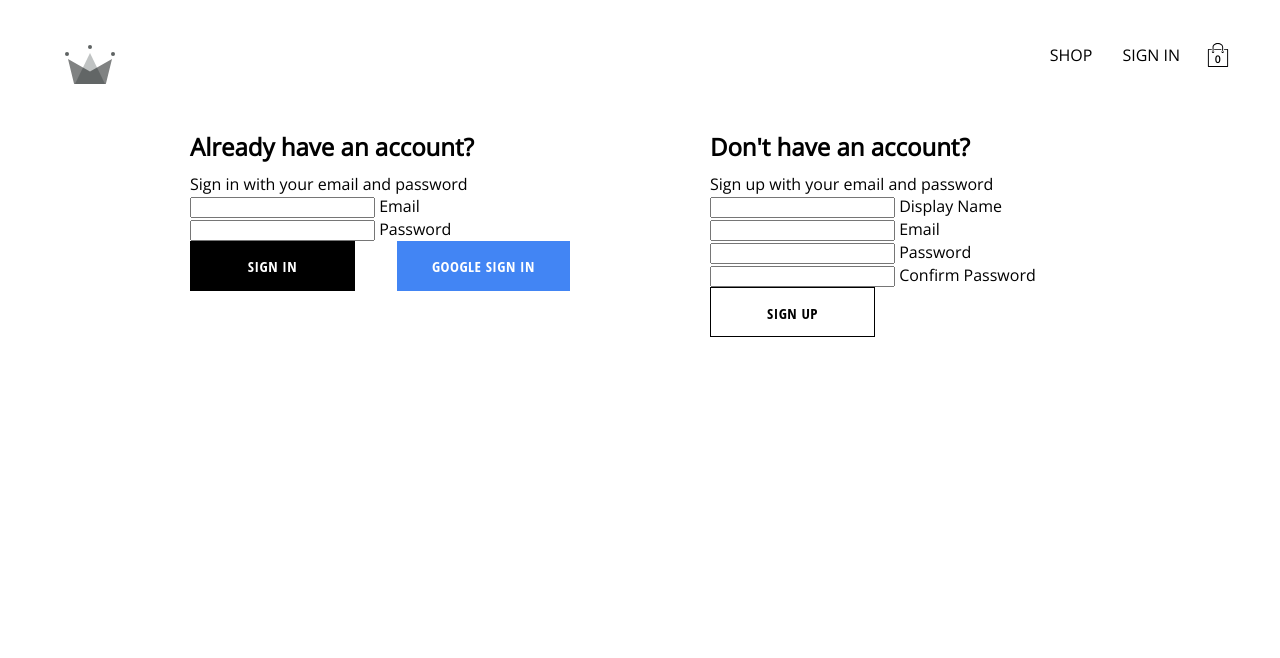
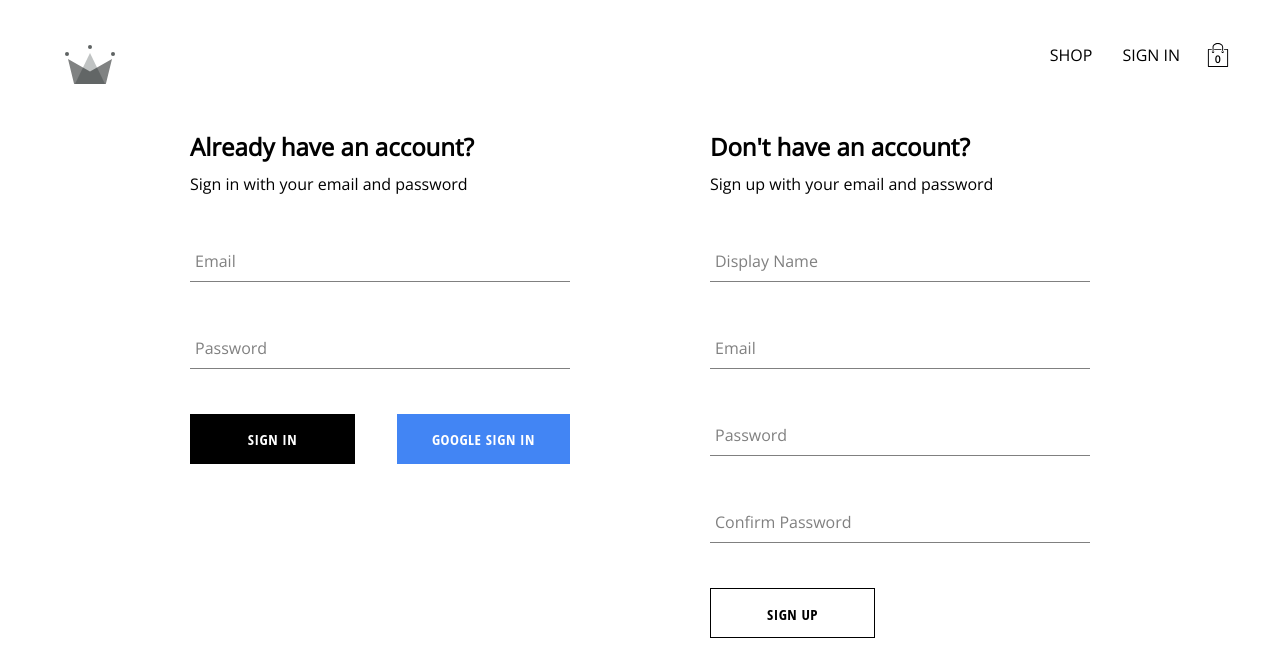
Before and after one commit to a-asmaa/crown-clothing, a React (Create React App) app: page /auth in a window 1280 px wide. Shown: the top 658 px of the page. Built offline with nearby package versions, Linux system fonts and the light colour scheme; no server answers; the database is empty.

Commit message:
fix input form - checkout css

```diff
--- a/src/components/checkout-item/checkout-item.component.jsx
+++ b/src/components/checkout-item/checkout-item.component.jsx
@@ -1,8 +1,7 @@
 import React from 'react'
 import {useDispatch, useSelector} from 'react-redux'
 import { addItemToCart, clearItemFromCart, removeItemFromCart } from '../../store/Actions/cartActions';
-import './checkout-item.styles.jsx'
-import { CheckoutItemContainer, ImageContainer, Quantity, RemoveButton } from './checkout-item.styles.jsx';
+import { Arrow, CheckoutItemContainer, ImageContainer, Quantity, RemoveButton, SpanText, Value } from './checkout-item.styles';
 
 
 function CheckoutItem({Item}) {
@@ -24,13 +23,13 @@ function CheckoutItem({Item}) {
             <img src={imageUrl} alt={name} />
         </ImageContainer>
 
-        <span className='name'> {name} </span>
+        <SpanText> {name} </SpanText>
         <Quantity>
-            <div className='arrow' onClick={handleDelete}> &#10094;</div>
-            <div className='value'>{quantity} </div>
-            <div className='arrow' onClick={handleAdd}> &#10095;</div>
+            <Arrow onClick={handleDelete}> &#10094;</Arrow>
+            <Value>{quantity} </Value>
+            <Arrow onClick={handleAdd}> &#10095;</Arrow>
          </Quantity>
-        <span className='price'>{price}</span>
+        <SpanText>{price}</SpanText>
         <RemoveButton onClick={handleClear}>&#10005;</RemoveButton>
 
     </CheckoutItemContainer>
--- a/src/components/checkout-item/checkout-item.styles.jsx
+++ b/src/components/checkout-item/checkout-item.styles.jsx
@@ -16,10 +16,12 @@ export const SpanText = styled.span`
   margin: 0 6px 0;
   font-size: 22px;
   color: #4a4a4a;
+  width: 23%;
 `
 
 export const Quantity = styled.span`
 display: flex;
+width: 23%;
 `
 
 export const ImageContainer = styled.div`
@@ -32,28 +34,15 @@ export const ImageContainer = styled.div`
   }
 `
 
+export const Arrow = styled.div`
+  cursor: pointer
+`
+
+export const Value = styled.div`
+  margin: 0 10px;
+`
+
 export const RemoveButton = styled.div`
   padding-left: 12px;
   cursor: pointer;
 `
-
-
-
-
-  // .name,
-  // .quantity,
-  // .price {
-  //   width: 23%;
-  // }
-
-  // .quantity {
-
-
-  //   .arrow {
-  //     cursor: pointer;
-  //   }
-
-  //   .value {
-  //     margin: 0 10px;
-  //   }
-  // }
--- a/src/components/input-form/form-input.jsx
+++ b/src/components/input-form/form-input.jsx
@@ -1,14 +1,14 @@
 import React from 'react'
-import './form-input.styles.jsx'
+import { FormInput, FormLabel, Group } from './form-input.styles'
 function InputForm({ label, ...otherProps}) {
 
 
 
   return (
-    <div className='group'>
-        <input className='form-input' {...otherProps} />
-        <label className={`${otherProps.value.length ? 'shrink' : ''} form-input-label`}> {label} </label>
-    </div>
+    <Group>
+        <FormInput {...otherProps} />
+        <FormLabel shrink={otherProps.value.length} > {label} </FormLabel>
+    </Group>
   )
 }
 
--- a/src/components/input-form/form-input.styles.jsx
+++ b/src/components/input-form/form-input.styles.jsx
@@ -1,101 +1,56 @@
-import styled from 'styled-components';
+import styled, {css} from 'styled-components';
 
+const subColor = 'grey';
+const mainColor= 'black';
 
-export const GroupContainer = styled.div`
-  width: 100%;
-  display: flex;
-  min-height: 100px;
-  border-bottom: 1px solid darkgrey;
-  padding: 15px 0;
-  font-size: 20px;
-  align-items: center;
+const ShrinkLabel = css`
+    top: -14px;
+    font-size: 12px;
+    color: ${mainColor};
 `
 
-export const SpanText = styled.span`
-  font-weight: bold;
-  margin: 0 6px 0;
-  font-size: 22px;
-  color: #4a4a4a;
+export const FormLabel = styled.label`
+
+    color: ${subColor};
+    font-size: 16px;
+    font-weight: normal;
+    position: absolute;
+    pointer-events: none;
+    left: 5px;
+    top: 10px;
+    transition: 300ms ease all;
+
+    ${({shrink}) => shrink && ShrinkLabel}
+
 `
 
-export const Quantity = styled.span`
-display: flex;
+export const FormInput = styled.input`
+    background: none;
+    background-color: white;
+    color: $sub-color;
+    font-size: 18px;
+    padding: 10px 10px 10px 5px;
+    display: block;
+    width: 100%;
+    border: none;
+    border-radius: 0;
+    border-bottom: 1px solid ${subColor};
+    margin: 25px 0;
+
+    &:focus {
+      outline: none;
+    }
+
+    &:focus ~ ${FormLabel} {
+      ${ShrinkLabel}
+    }
 `
 
-export const ImageContainer = styled.div`
-  width: 23%;
-  padding-right: 15px;
+export const Group = styled.div`
+    position: relative;
+    margin: 45px 0;
 
-  img {
-    width: 100%;
-    height: 100%;
-  }
+    input[type='password'] {
+      letter-spacing: 0.3em;
+    }
 `
-
-export const RemoveButton = styled.div`
-  padding-left: 12px;
-  cursor: pointer;
-`
-
-
-
-
-
-
-
-
-
-// $sub-color: grey;
-// $main-color: black;
-
-// @mixin shrinkLabel {
-//   top: -14px;
-//   font-size: 12px;
-//   color: $main-color;
-// }
-
-// .group {
-//   position: relative;
-//   margin: 45px 0;
-
-//   .form-input {
-//     background: none;
-//     background-color: white;
-//     color: $sub-color;
-//     font-size: 18px;
-//     padding: 10px 10px 10px 5px;
-//     display: block;
-//     width: 100%;
-//     border: none;
-//     border-radius: 0;
-//     border-bottom: 1px solid $sub-color;
-//     margin: 25px 0;
-
-//     &:focus {
-//       outline: none;
-//     }
-
-//     &:focus ~ .form-input-label {
-//       @include shrinkLabel();
-//     }
-//   }
-
-//   input[type='password'] {
-//     letter-spacing: 0.3em;
-//   }
-
-//   .form-input-label {
-//     color: $sub-color;
-//     font-size: 16px;
-//     font-weight: normal;
-//     position: absolute;
-//     pointer-events: none;
-//     left: 5px;
-//     top: 10px;
-//     transition: 300ms ease all;
-
-//     &.shrink {
-//       @include shrinkLabel();
-//     }
-//   }
-// }
```
